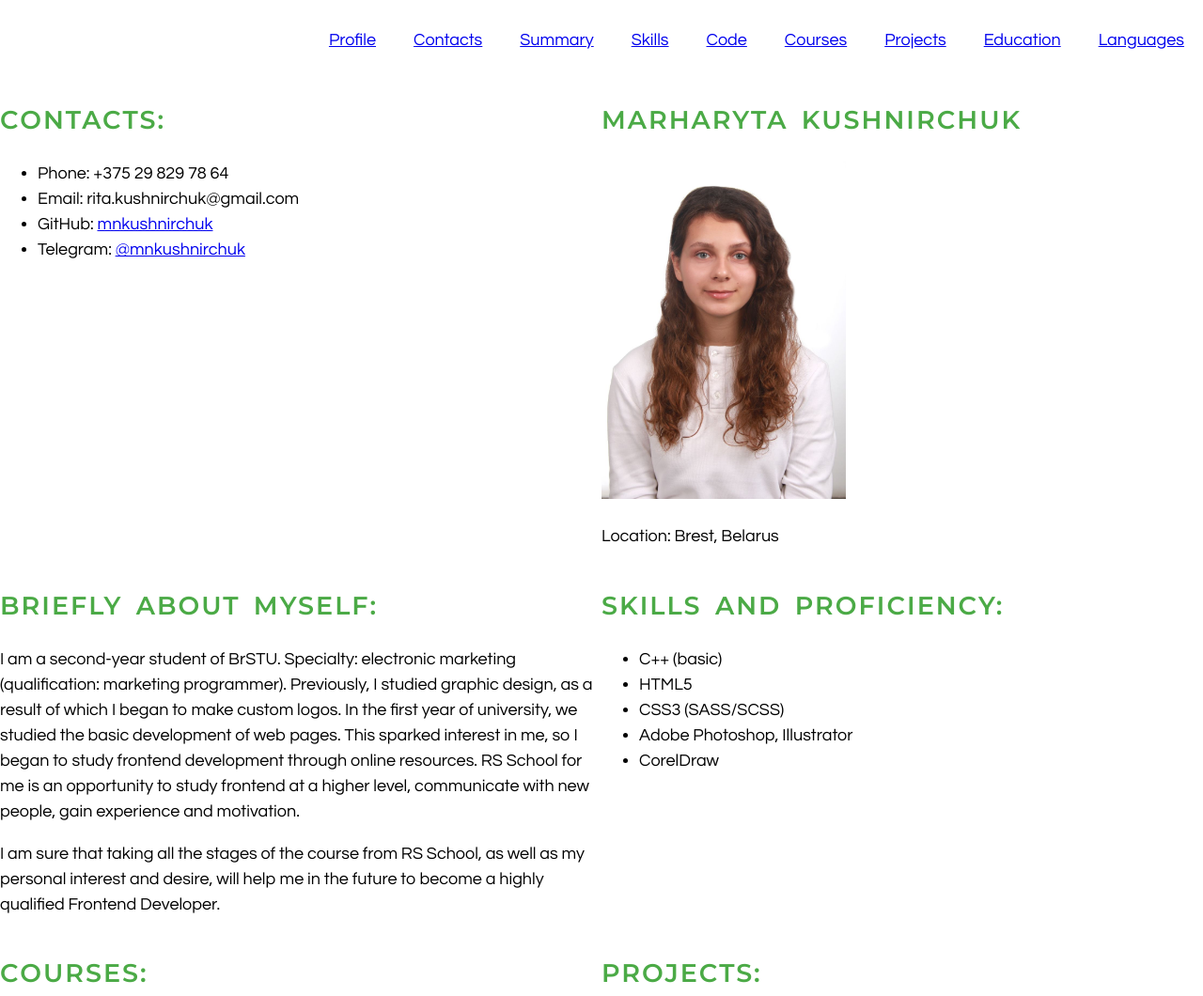
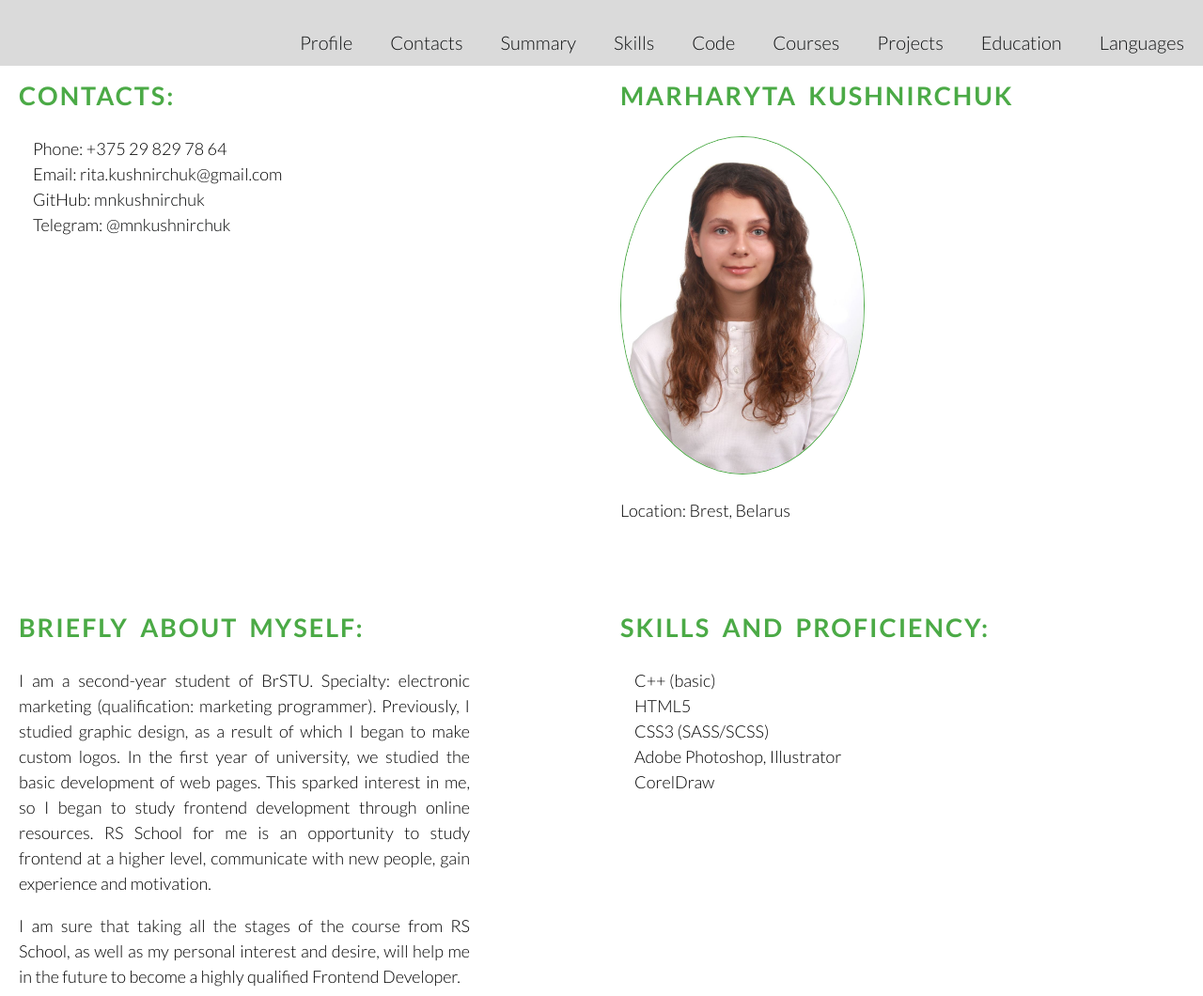
Before and after one commit to mnkushnirchuk/rsschool-cv, a plain HTML site: page index.html in a window 1280 px wide. Shown: the top 1060 px of the page at 94% size. Drawn offline with Linux system fonts and the light colour scheme.

Commit message:
feat: update css/html files + add fonts

```diff
--- a/index.html
+++ b/index.html
@@ -26,7 +26,7 @@
         </header>
         <main class="main">
             <div class="container main-container">
-                <section class="section" id="contacts">
+                <section class="section section-contacts" id="contacts">
                     <h2 class="section-title">Contacts:</h2>
                     <ul class="list">
                         <li class="list-item"><span>Phone: </span>+375 29 829 78 64</li>
@@ -35,9 +35,9 @@
                         <li class="list-item"><span>Telegram: </span><a href="https://t.me/mnkushnirchuk">@mnkushnirchuk</a></li>
                     </ul>
                 </section>
-                <section class="section" id="profile">
+                <section class="section section-profile" id="profile">
                     <h1 class="section-title">Marharyta Kushnirchuk</h1>
-                    <img src="./assets/img/photo.jpg" alt="photo">
+                    <img src="./assets/img/photo.jpg" alt="photo" class="photo">
                     <p><span>Location: </span>Brest, Belarus</p>
                 </section>
                 <section class="section" id="summary">
@@ -88,7 +88,7 @@
             </div>
         </main>
         <footer class="footer">
-            <div class="container">
+            <div class="container container-footer">
                 <a href="https://rs.school/js/">
                     <img src="assets/img/logo.svg" alt="logo" class="logo">
                 </a>
--- a/style.css
+++ b/style.css
@@ -1,10 +1,12 @@
 @font-face {
-    font-family: Montserrat;
-    src: url("assets/fonts/Montserrat.ttf");
+    font-family: Lato;
+    src: url(assets/fonts/Lato.ttf);
+    font-weight: normal;
 }
 @font-face {
-    font-family: Century Gothic;
-    src: url("assets/fonts/CenturyGothic.ttf");
+    font-family: Lato;
+    src: url(assets/fonts/LatoBold.ttf);
+    font-weight: 300;
 }
 
 *{
@@ -18,7 +20,7 @@ body{
     display: flex;
     flex-direction: column;
     justify-content: space-between;
-    font-family: Century Gothic;
+    font-family: Lato;
     font-size: 18px;
     line-height: 1.5;
 }
@@ -26,16 +28,22 @@ body{
     max-width: 1440px;
     margin: 0 auto;
 }
+.header{
+    width: 100%;
+    height: 70px;
+    background-color: #d9d9d9;
+    position: fixed;
+    opacity: 0.95;
+}
 .nav-list {
     display: flex;
     justify-content: flex-end;
     align-items: center;
+    list-style: none;
+    font-size: 20px;
   }
   html{
     scroll-behavior: smooth;
-  }
-  .nav-list {
-    list-style: none;
   }
   .nav-link {
     padding: 0 20px;
@@ -44,9 +52,16 @@ body{
   .main-container {
     display: flex;
     flex-wrap: wrap;
+    text-align: justify;
+  }
+  .list{
+    list-style: none;
+    padding: 0;
+    margin-left: 15px;
   }
   .section {
     width: 50%;
+    padding: 0px 140px 50px 20px;
   }
 
   @media (max-width: 768px) {
@@ -55,13 +70,38 @@ body{
     }
   }
 .section-title {
-    font-family: Montserrat;
     color: #4BAA46;
-    text-transform: uppercase;
+    font-family: Lato;
+    font-weight: 300;
+    font-size: 27px;
     letter-spacing: 2px;
     word-spacing: 5px;
+    text-transform: uppercase;
 }
-img{
+.section-contacts,
+.section-profile{
+    padding-top: 60px;
+}
+.photo{
     width: 260px;
     height: 360px;
+    border-radius: 50%;
+    border:1px solid #4BAA46;
 }
+.logo{
+    width: 150px;
+    height: 50px;
+}
+a{
+    text-decoration: none;
+    color: #030506;
+}
+.footer{
+    width: 100%;
+    height: 70px;
+    background-color: #4BAA46;
+    padding-top: 10px;
+}
+.container-footer{
+    text-align: center;
+}
```
Also changed, not shown: assets/fonts/CenturyGothic.ttf (deleted), assets/fonts/Lato.ttf (added), assets/fonts/LatoBold.ttf (added), assets/fonts/Montserrat.ttf (deleted).
